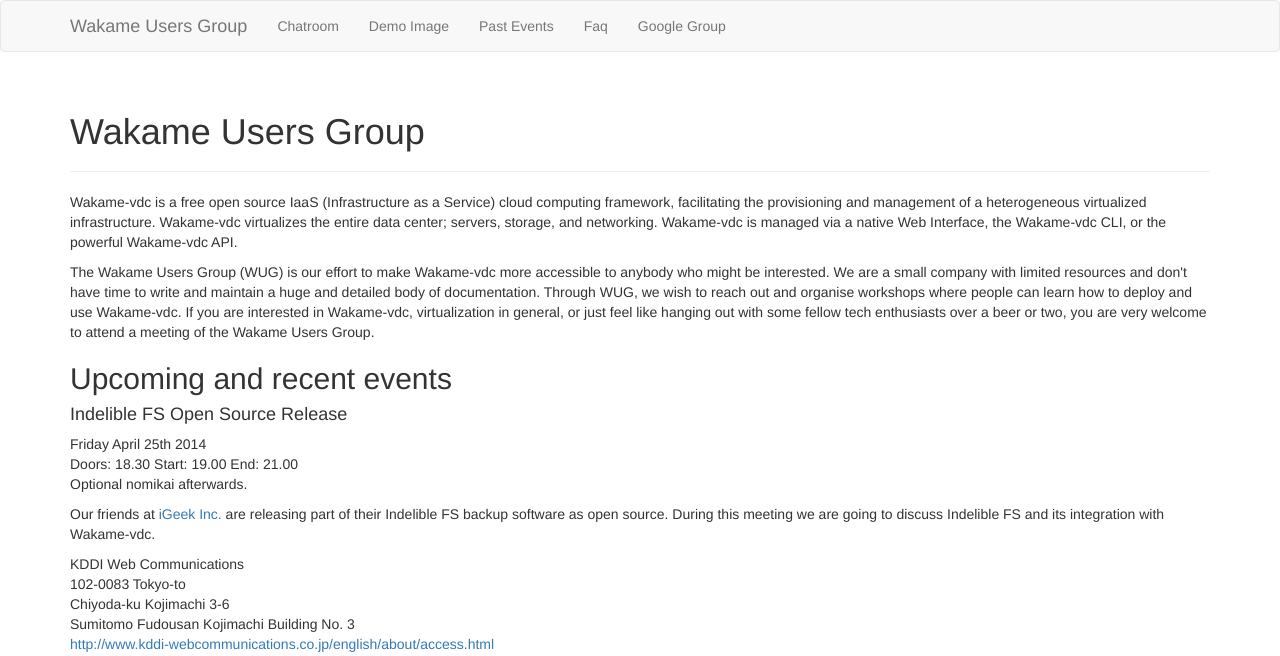
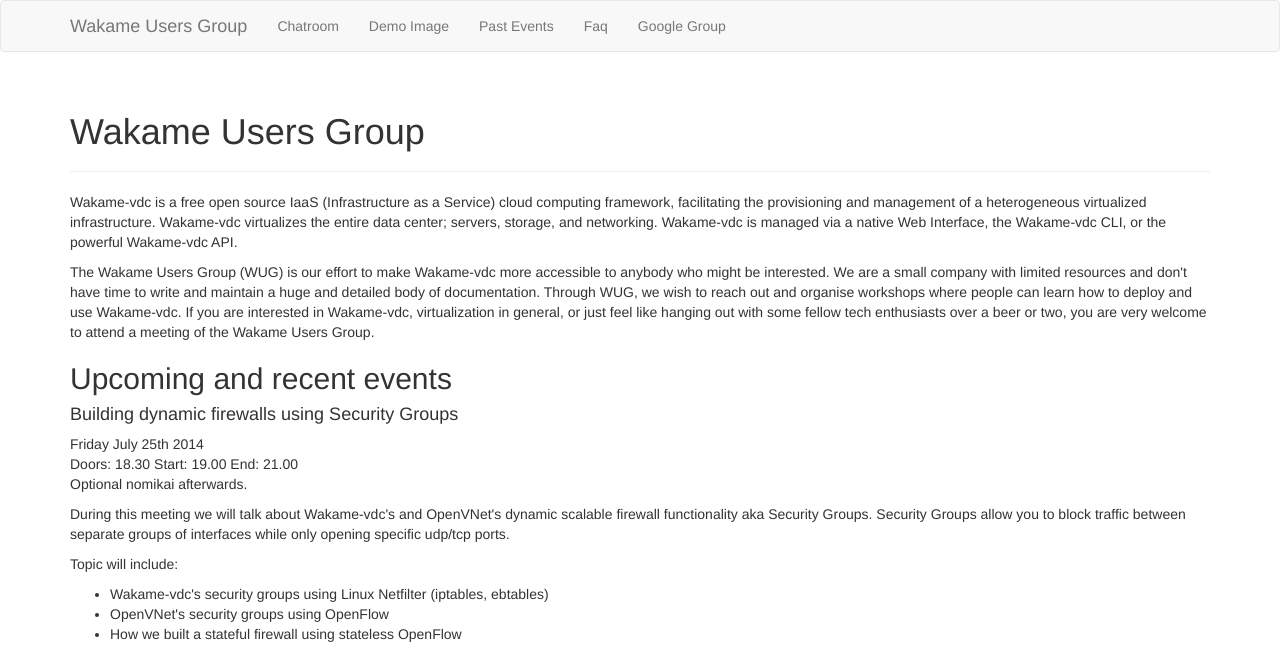
Before and after one commit to wakame/wakame.github.io, a Jekyll site: the page built from index.html, in a window 1280 px wide. Shown: the top 656 px of the page. Built offline with Jekyll 4.4.1, drawn with Linux system fonts in a browser that asks for light colours; nearby versions of some CDN libraries; library files that are not in the unit come from our copies; some of the changed text lies outside the part shown.

Commit message:
Updated the main page with WUG 005 info

```diff
--- a/index.html
+++ b/index.html
@@ -10,13 +10,23 @@
 
 <h2>Upcoming and recent events</h2>
 
-<h4>Indelible FS Open Source Release</h4>
+<h4>Building dynamic firewalls using Security Groups</h4>
 
-<p>Friday April 25th 2014<br />
+<p>Friday July 25th 2014<br />
 Doors: 18.30 Start: 19.00 End: 21.00<br />
 Optional nomikai afterwards.</p>
 
-<p>Our friends at <a href='http://www.igeekinc.com'>iGeek Inc.</a> are releasing part of their Indelible FS backup software as open source. During this meeting we are going to discuss Indelible FS and its integration with Wakame-vdc.</p>
+<p>During this meeting we will talk about Wakame-vdc's and OpenVNet's dynamic scalable firewall functionality aka Security Groups. Security Groups allow you to block traffic between separate groups of interfaces while only opening specific udp/tcp ports.</p>
+
+<p>Topic will include:</p>
+<ul>
+  <li>Wakame-vdc's security groups using Linux Netfilter (iptables, ebtables)</li>
+  <li>OpenVNet's security groups using OpenFlow</li>
+  <li>How we built a stateful firewall using stateless OpenFlow</li>
+</ul>
+
+<!--TODO: Put the event specific doorkeeper page here after it was created-->
+<p>Registration on <a href="http://wakame.doorkeeper.jp/">Doorkeeper</a> is encouraged but not required.</p>
 
 <p>
   KDDI Web Communications<br />
```
